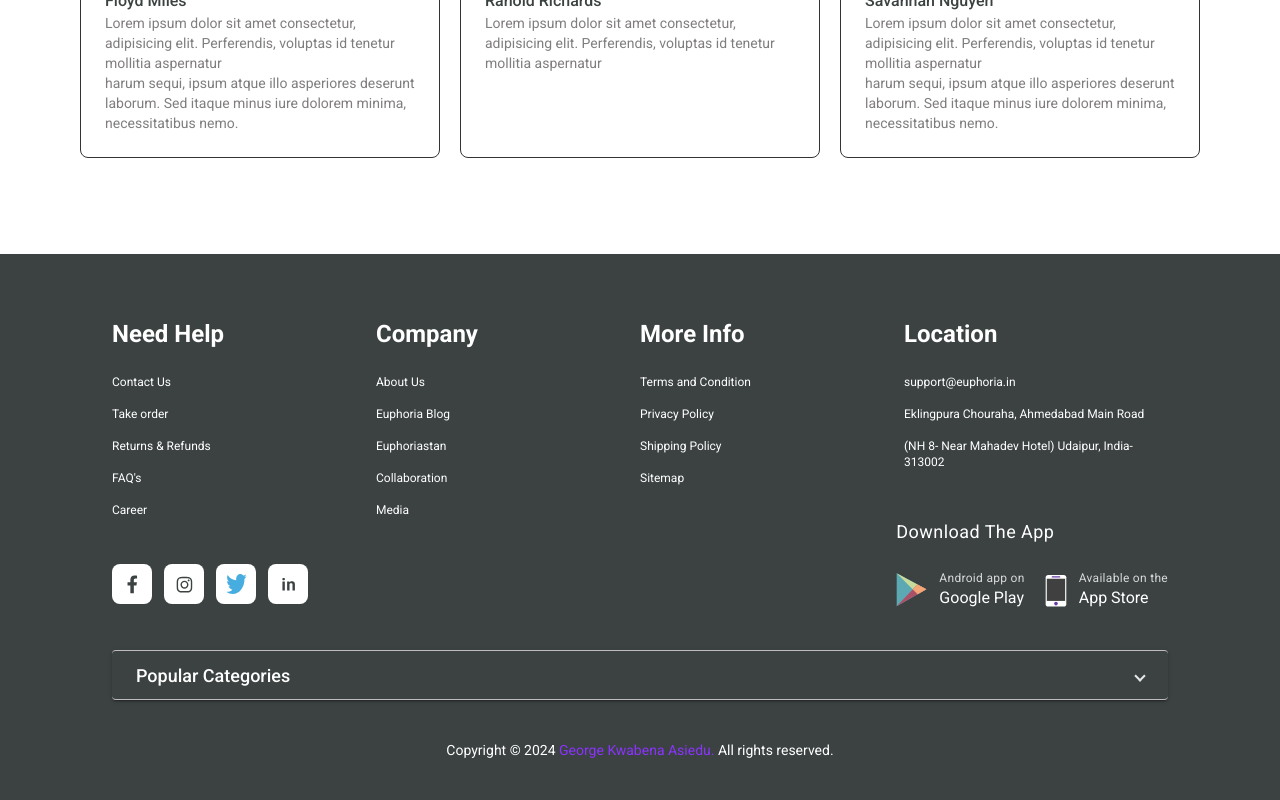
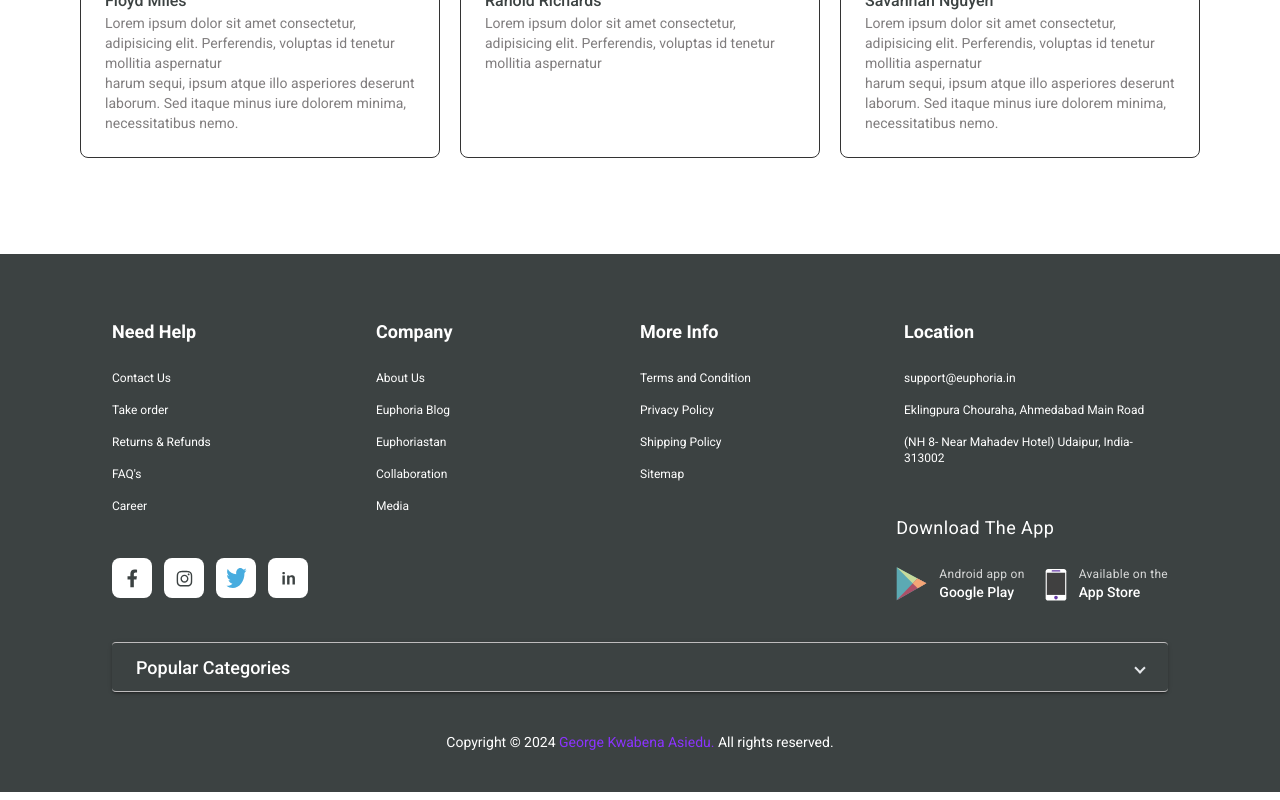
Before and after one commit to george-asiedu/Euphoria, an Angular app: page / in a window 1280 px wide. Shown: the part 3805-4605 px from the top of the page. Built offline with nearby package versions, Linux system fonts and the light colour scheme; no server answers.

Commit message:
footer update

```diff
--- a/src/app/footer/footer.component.css
+++ b/src/app/footer/footer.component.css
@@ -20,3 +20,9 @@
     font-size: 16px;
     cursor: pointer;
 }
+
+.list li {
+    display: block;
+    float: left;
+    margin-right: 15px;
+}
--- a/src/app/footer/footer.component.html
+++ b/src/app/footer/footer.component.html
@@ -1,7 +1,7 @@
 <div class="max-w-full h-auto bg-footerBg pt-16 pb-10 px-28 flex flex-col gap-10">
     <div class="grid grid-cols-4">
         <div class="text-white">
-            <h3 class="font-bold text-2xl mb-6">Need Help</h3>
+            <h3 class="font-bold text-lg mb-6">Need Help</h3>
             <nav class="flex flex-col gap-4 text-xs">
                 <a routerLink="/contact" class="hover:opacity-70">Contact Us</a>
                 <a routerLink="/take-order" class="hover:opacity-70">Take order</a>
@@ -12,7 +12,7 @@
         </div>
 
         <div class="text-white">
-            <h3 class="font-bold text-2xl mb-6">Company</h3>
+            <h3 class="font-bold text-lg mb-6">Company</h3>
             <nav class="flex flex-col gap-4 text-xs">
                 <a routerLink="/contact" class="hover:opacity-70">About Us</a>
                 <a routerLink="/take-order" class="hover:opacity-70">Euphoria Blog</a>
@@ -23,7 +23,7 @@
         </div>
 
         <div class="text-white">
-            <h3 class="font-bold text-2xl mb-6">More Info</h3>
+            <h3 class="font-bold text-lg mb-6">More Info</h3>
             <nav class="flex flex-col gap-4 text-xs">
                 <a routerLink="/terms" class="hover:opacity-70">Terms and Condition</a>
                 <a routerLink="/privacy" class="hover:opacity-70">Privacy Policy</a>
@@ -33,7 +33,7 @@
         </div>
 
         <div class="text-white">
-            <h3 class="font-bold text-2xl mb-6">Location</h3>
+            <h3 class="font-bold text-lg mb-6">Location</h3>
             <nav class="flex flex-col gap-4 text-xs">
                 <a routerLink="/support" class="hover:opacity-70">support&#64;euphoria.in</a>
                 <a routerLink="/address" class="hover:opacity-70">Eklingpura Chouraha, Ahmedabad Main Road</a>
@@ -65,14 +65,14 @@
                     <img src="../../assets/play-store.svg" alt="play-store">
                     <span>
                         <h6 class="text-xs opacity-80 tracking-wide">Android app on</h6>
-                        <h4>Google Play</h4>
+                        <h4 class="text-sm font-medium">Google Play</h4>
                     </span>
                 </div>
                 <div class="flex items-center gap-3 text-white">
                     <img src="../../assets/apple-phone.svg" alt="apple-phone">
                     <span>
                         <h6 class="text-xs opacity-80 tracking-wide">Available on the</h6>
-                        <h4>App Store</h4>
+                        <h4 class="text-sm font-medium">App Store</h4>
                     </span>
                 </div>
             </div>
```
